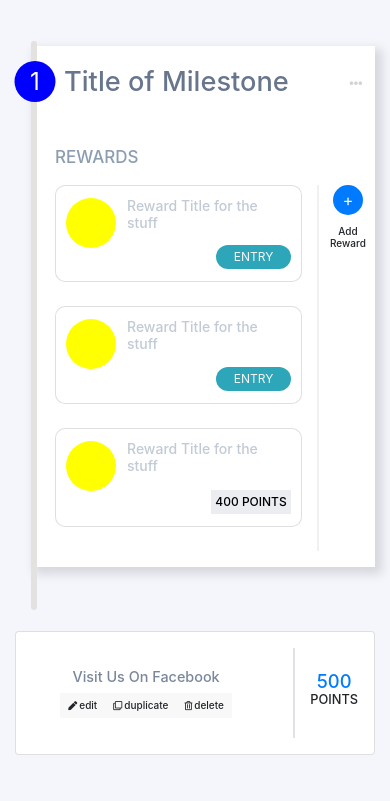
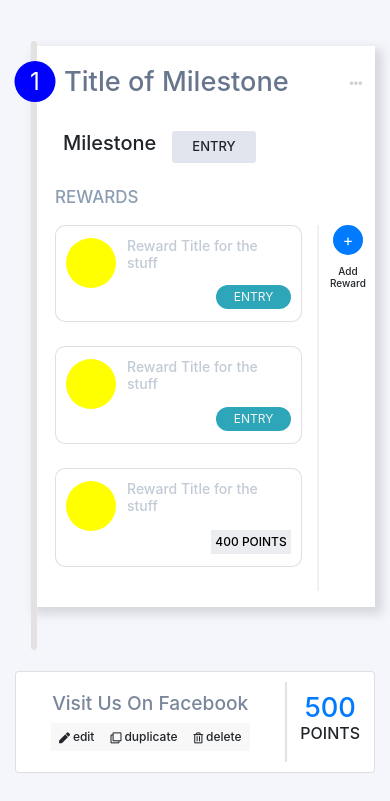
Before and after one commit to Charles-Project/UI-VUE, a Vue app: page / in a window 390 px wide. Shown: the part 2787-3588 px from the top of the page. Built offline with nearby package versions, Linux system fonts and the light colour scheme.

Commit message:
The corrections to the card and the display none and block of the entry div

```diff
--- a/src/components/Rewards/MilestoneReward.vue
+++ b/src/components/Rewards/MilestoneReward.vue
@@ -19,6 +19,10 @@
           <span class="awesome">
             <i class="fa fa-ellipsis-h fas-absolute"></i>
           </span>
+        </div>
+        <div class="d-sm-none d-flex mb-4 pl-2">
+          <h5 class="text-center pr-3">Milestone</h5>
+          <div class="btn-entry">Entry</div>
         </div>
         <h5 class="hh5">Rewards</h5>
         <div class="rewardItems d-flex justify-content-between pl-0">
@@ -141,6 +145,17 @@ export default {
 }
 
 /*  */
+.btn-entry {
+  display: flex;
+  padding: 0 20px;
+  align-items: center;
+  border: none;
+  text-transform: uppercase;
+  font-size: 13px;
+  background-color: #e2e4ee;
+  border-radius: 3px;
+  font-weight: 500;
+}
 
 .btnn {
   padding: 3px 26px;
@@ -311,6 +326,10 @@ export default {
   .rewardCon h5 {
     font-size: 10px;
   }
+
+  .titleMiles {
+    margin-bottom: 2rem;
+  }
 }
 
 @media (max-width: 375px) {
--- a/src/components/visit-facebook/VisitCard.vue
+++ b/src/components/visit-facebook/VisitCard.vue
@@ -42,14 +42,15 @@ export default {
   flex-direction: row;
   justify-content: space-between;
   align-items: center;
-  padding: 1rem 1.4rem 1rem 2.9rem;
+  padding-top: 10px;
+  padding-bottom: 10px;
 }
 .card-main {
   display: flex;
   flex-direction: column;
   justify-content: center;
   align-items: center;
-  width: 62%;
+  width: 75%;
 }
 
 .card-main h3 {
@@ -88,43 +89,37 @@ export default {
 
 .card-pointer {
   display: flex;
+  width: 25%;
 }
 
 .card-line {
-  width: 2px;
+  width: 3%;
   background: #e0e2e8;
-  height: 90px;
+  height: 80px;
 }
 .card-points {
-  padding-left: 25px;
   display: flex;
   flex-direction: column;
   align-items: center;
   justify-content: center;
+  width: 96%;
 }
 
 .card-points h4 {
   font-size: 1.7rem;
   font-weight: 500;
   margin-bottom: 0;
+  text-align: center;
 }
 
 .card-points h5 {
   font-size: 1rem;
   font-weight: 500;
+  text-align: center;
 }
 
 /* media */
 @media (max-width: 1145px) {
-  .card {
-    display: flex;
-    flex: 1;
-    flex-direction: row;
-    justify-content: space-between;
-    align-items: center;
-    padding: 1rem 1.4rem 1rem 1.9rem;
-  }
-
   .card-main h3 {
     font-size: 1rem;
   }
@@ -145,24 +140,12 @@ export default {
 }
 
 @media (max-width: 991px) {
-  .card-main {
-    width: 70%;
-  }
-
   .card-main h3 {
     font-size: 1.2rem;
   }
 }
 
 @media (max-width: 774px) {
-  .card {
-    padding: 1rem 1.5rem 1rem 2.3rem;
-  }
-
-  .card-main {
-    width: 60%;
-  }
-
   .card-main h3 {
     font-size: 0.9rem;
   }
@@ -177,14 +160,6 @@ export default {
 }
 
 @media (max-width: 687px) {
-  .card {
-    padding: 1rem 1rem 1rem 1rem;
-  }
-
-  .card-main {
-    width: 70%;
-  }
-
   .card-main h3 {
     font-size: 0.9rem;
   }
@@ -196,9 +171,46 @@ export default {
   .card-points h5 {
     font-size: 0.8rem;
   }
+}
 
-  .card-points {
-    padding-left: 15px;
+@media (max-width: 576px) {
+  .card-main h3 {
+    font-size: 1.2rem;
+  }
+
+  .card-duplicate div,
+  .card-delete div,
+  .card-edit div {
+    font-size: 12px;
+  }
+
+  .card-duplicate i,
+  .card-delete i,
+  .card-edit i {
+    padding-right: 3px;
+    font-size: 11px;
+  }
+
+  .card-points h4 {
+    font-size: 1.7rem;
+  }
+
+  .card-points h5 {
+    font-size: 1rem;
   }
 }
+
+/* @media (max-width: 454px) {
+  .card-main h3 {
+    font-size: 0.9rem;
+  }
+
+  .card-points h4 {
+    font-size: 1.15rem;
+  }
+
+  .card-points h5 {
+    font-size: 0.8rem;
+  }
+} */
 </style>
--- a/src/components/visit-facebook/VisitFacebook.vue
+++ b/src/components/visit-facebook/VisitFacebook.vue
@@ -1,5 +1,5 @@
 <template>
-  <div class="container-fluid">
+  <div class="container">
     <div class="row">
       <VisitCard :points="points" />
       <VisitCard :points="points" />
```
